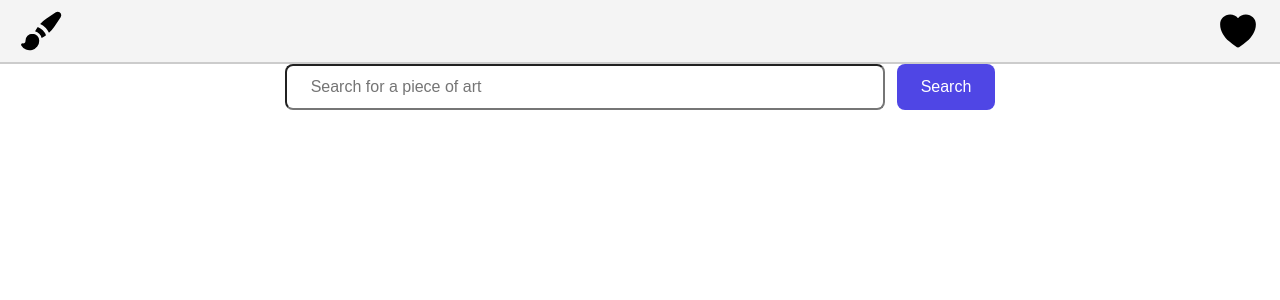
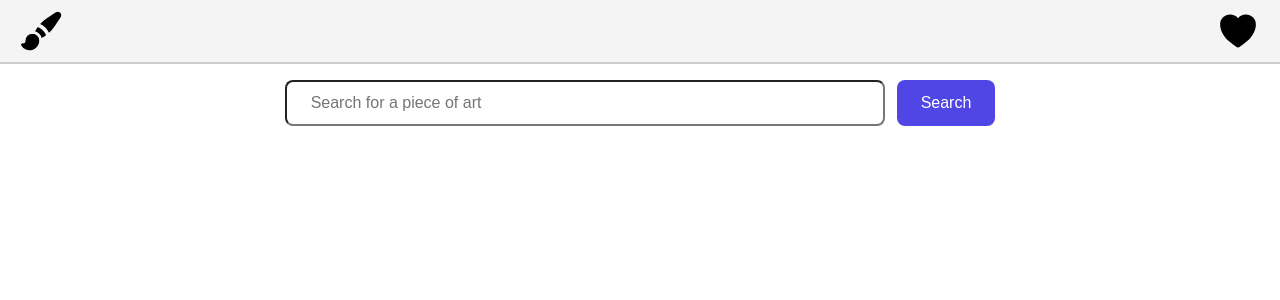
Before and after one commit to rovchynnyk/wl, a Vue app: page / in a window 1280 px wide. Shown: the top 300 px of the page. Built offline with nearby package versions, Linux system fonts and the light colour scheme; what @tanstack/vue-query would draw is missing.

Commit message:
[WL] Minor layout update v2

```diff
--- a/src/App.vue
+++ b/src/App.vue
@@ -81,5 +81,11 @@ main {
     font-weight: bold;
   }
 }
+
+@media (min-width: 1024px) {
+  main {
+    padding-top: 80px;
+  }
+}
 </style>
 ./utils/hooks/useFavourites
--- a/src/views/ProductDetailsView.vue
+++ b/src/views/ProductDetailsView.vue
@@ -47,7 +47,7 @@ const goBack = () => {
     <ArrowPathIcon class="loader" />
   </div>
 
-  <div v-else class="product-container">
+  <div v-else>
     <Button
       type="button"
       class="button"
@@ -118,9 +118,6 @@ li {
   }
 }
 
-.product-container {
-  height: 100%;
-}
 .container {
   display: grid;
   grid-template-columns: 1fr;
```
